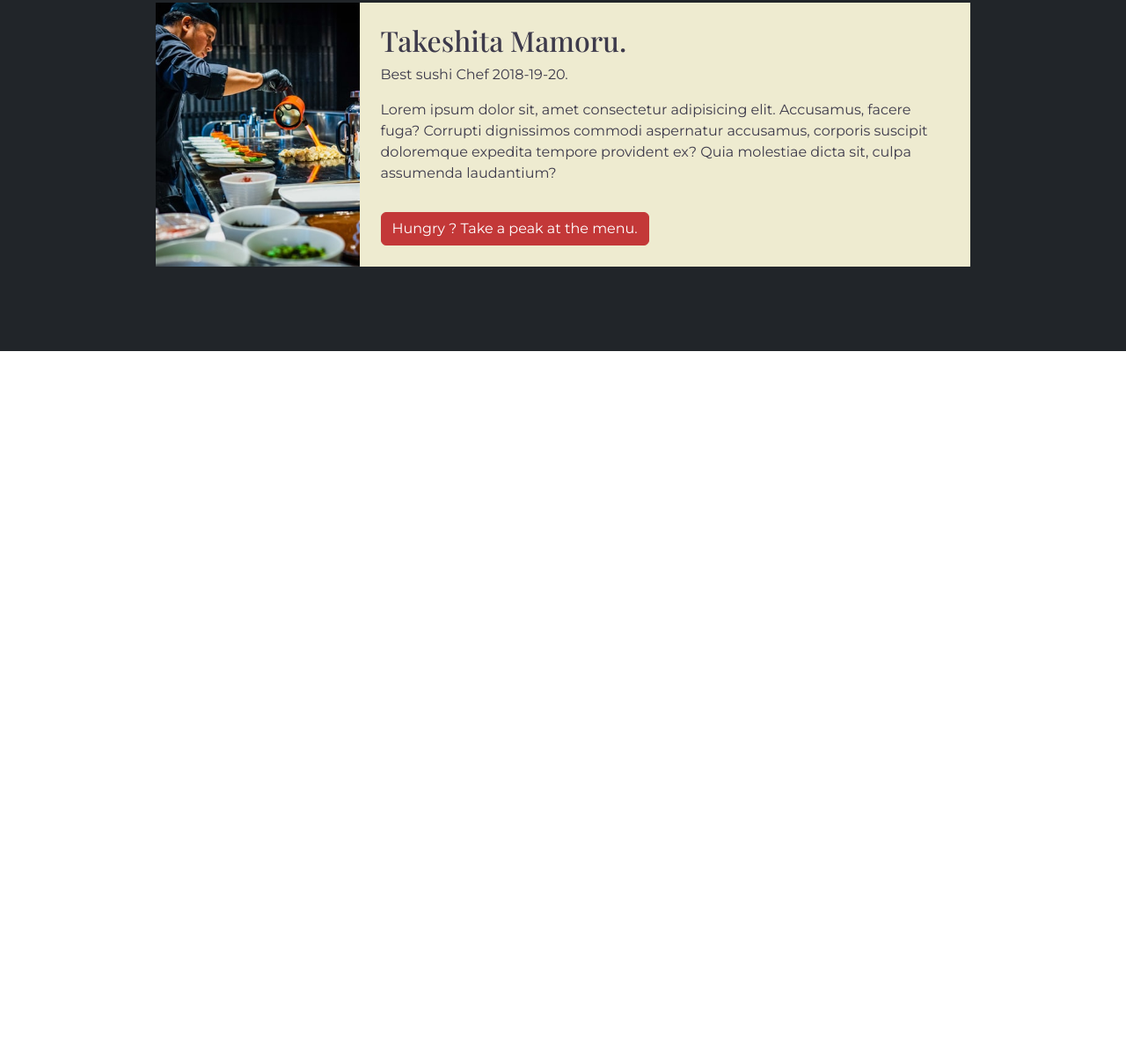
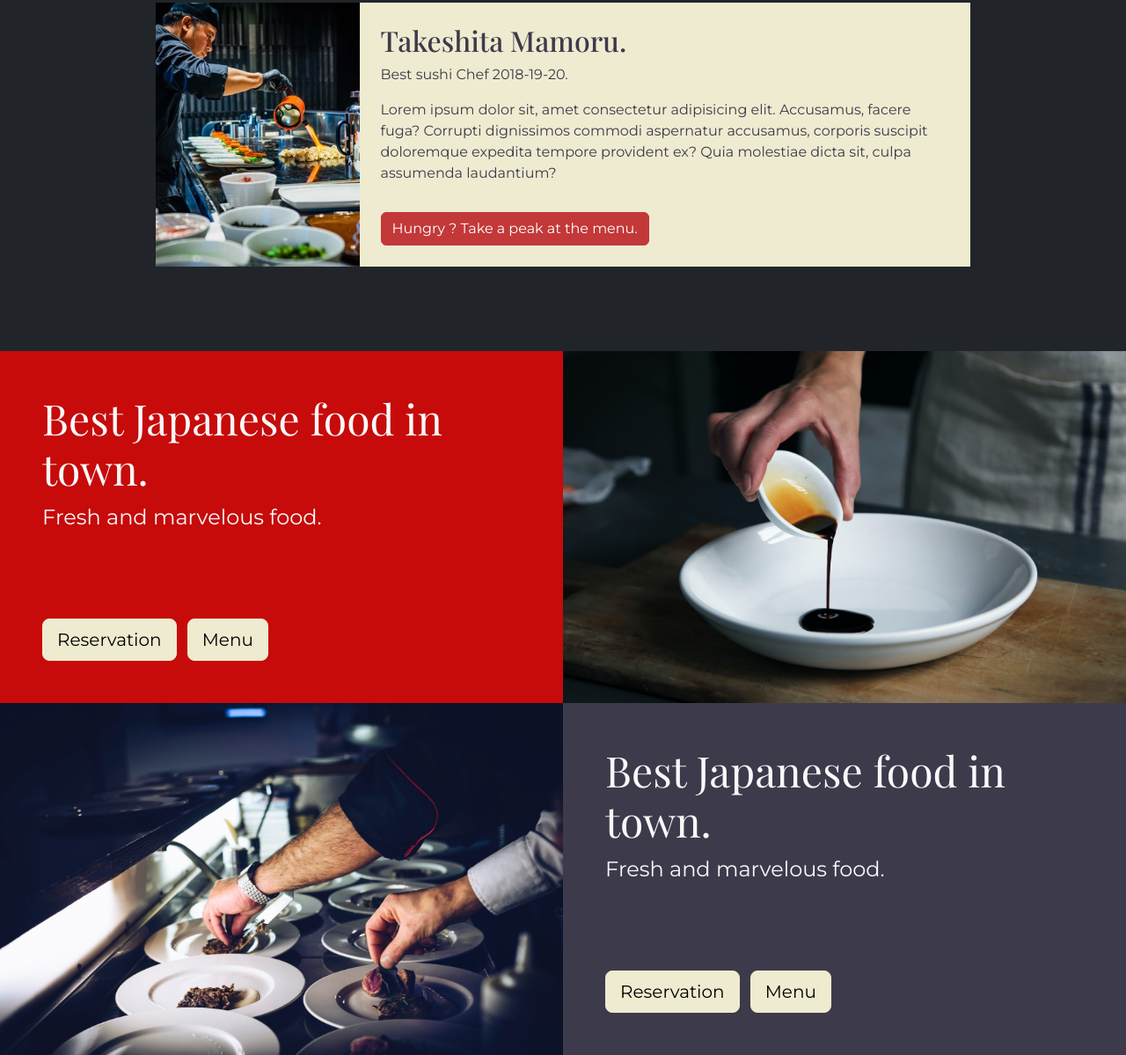
Before and after one commit to Ponifty/bootstrap-restaurant-website, a website: page index.html in a window 1280 px wide. Shown: the part 2316-3515 px from the top of the page at 88% size. Before the commit the page ends 2715 px from the top, so only its background shows below. Drawn offline with nearby package versions, Linux system fonts and the light colour scheme.

Commit message:
✨Mosaic section

```diff
--- a/index.html
+++ b/index.html
@@ -251,6 +251,62 @@
           </div>
         </div>
       </section>
+
+      <!-- Mosaic section -->
+      <section class="container-fluid">
+        <div class="row row-cols-1 row-cols-lg-2">
+          <div class="bg-main-red h-400 p-4 p-md-5 d-flex flex-column">
+            <div>
+              <h2 class="playfair-font display-5">
+                Best Japanese food in town.
+              </h2>
+              <p class="fs-4">Fresh and marvelous food.</p>
+            </div>
+            <div class="mt-auto">
+              <a href="./reservation.html" class="btn btn-custom-beige btn-lg"
+                >Reservation</a
+              >
+              <a href="./menu.html" class="btn btn-custom-beige btn-lg ms-2"
+                >Menu</a
+              >
+            </div>
+          </div>
+          <div class="h-400 g-0">
+            <img
+              src="assets/images/img-slider-1.jpg"
+              alt="food sauce"
+              class="object-cover w-100 h-100"
+            />
+          </div>
+        </div>
+        <div class="row row-cols-1 row-cols-lg-2">
+          <div class="responsive-order-2 h-400 g-0">
+            <img
+              src="assets/images/img-slider-2.jpg"
+              alt="food sauce"
+              class="object-cover w-100 h-100"
+            />
+          </div>
+          <div
+            class="responsive-order-1 bg-dark-1 h-400 p-4 p-md-5 d-flex flex-column"
+          >
+            <div>
+              <h2 class="playfair-font display-5">
+                Best Japanese food in town.
+              </h2>
+              <p class="fs-4">Fresh and marvelous food.</p>
+            </div>
+            <div class="mt-auto">
+              <a href="./reservation.html" class="btn btn-custom-beige btn-lg"
+                >Reservation</a
+              >
+              <a href="./menu.html" class="btn btn-custom-beige btn-lg ms-2"
+                >Menu</a
+              >
+            </div>
+          </div>
+        </div>
+      </section>
     </main>
   </body>
 </html>
--- a/scss/_custom.scss
+++ b/scss/_custom.scss
@@ -80,3 +80,15 @@ $font-family-base: Montserrat, sans-serif;
 .object-pos-top {
   object-position: 50% 30%;
 }
+
+//********************************************//
+// Mosaic section main page
+
+@media screen and (max-width: 991px) {
+  .responsive-order-1 {
+    order: 1;
+  }
+  .responsive-order-2 {
+    order: 2;
+  }
+}
```
Also changed, not shown: styles/raw/style.css, 1 other file.
